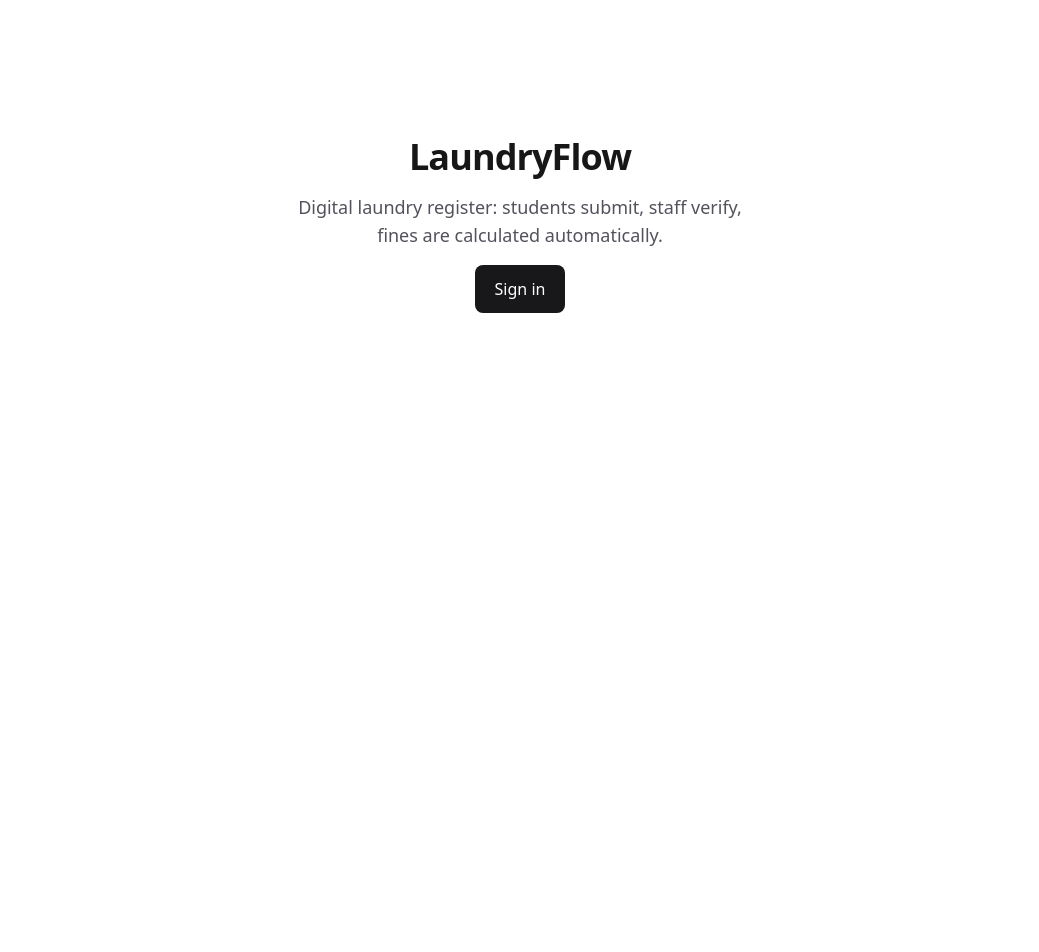
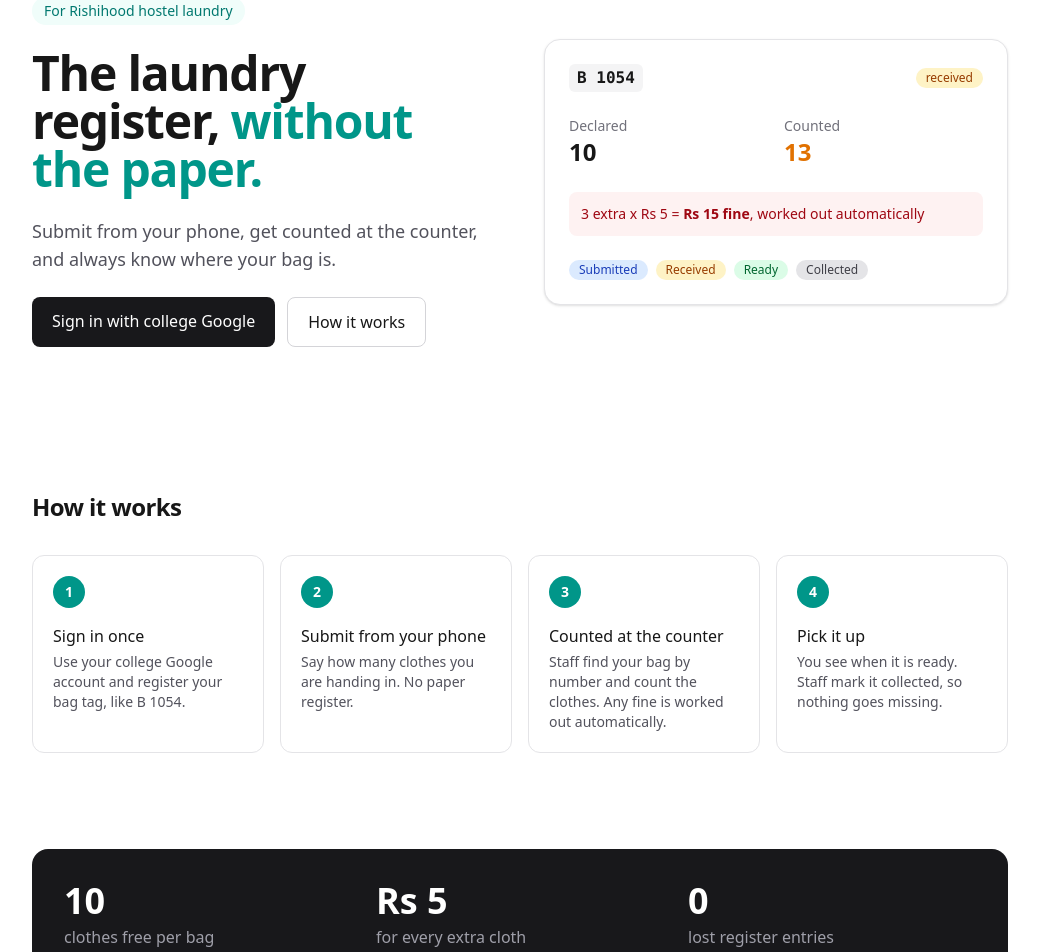
Before and after one commit to parth-access/LaundryFlow, a Next.js app: page / in a window 1280 px wide. Shown: the part 175-1127 px from the top of the page, without its empty margins (120-1159 px from the left). Before the commit the page ends 800 px from the top, so only its background shows below. Built offline with nearby package versions, Linux system fonts and the light colour scheme.

Commit message:
feat: rough landing page; TEAM.md - Parth owns UI, shared components rule

```diff
--- a/src/app/page.js
+++ b/src/app/page.js
@@ -1,19 +1,143 @@
+// OWNER: Parth (UI). Rough landing page: polish on Sat 14 in the UI pass.
 import Link from "next/link";
+
+const steps = [
+  { n: "1", title: "Sign in once", text: "Use your college Google account and register your bag tag, like B 1054." },
+  { n: "2", title: "Submit from your phone", text: "Say how many clothes you are handing in. No paper register." },
+  { n: "3", title: "Counted at the counter", text: "Staff find your bag by number and count the clothes. Any fine is worked out automatically." },
+  { n: "4", title: "Pick it up", text: "You see when it is ready. Staff mark it collected, so nothing goes missing." },
+];
+
+const statuses = [
+  { label: "Submitted", color: "bg-blue-100 text-blue-800 dark:bg-blue-950 dark:text-blue-200" },
+  { label: "Received", color: "bg-amber-100 text-amber-800 dark:bg-amber-950 dark:text-amber-200" },
+  { label: "Ready", color: "bg-green-100 text-green-800 dark:bg-green-950 dark:text-green-200" },
+  { label: "Collected", color: "bg-zinc-200 text-zinc-700 dark:bg-zinc-800 dark:text-zinc-300" },
+];
 
 export default function Home() {
   return (
-    <main className="flex flex-1 flex-col items-center justify-center gap-4 px-6 py-24 text-center">
-      <h1 className="text-4xl font-semibold tracking-tight">LaundryFlow</h1>
+    <div className="flex flex-1 flex-col">
+      <header className="mx-auto flex w-full max-w-5xl items-center justify-between px-6 py-5">
+        <span className="text-lg font-semibold tracking-tight">
+          Laundry<span className="text-teal-600 dark:text-teal-400">Flow</span>
+        </span>
+        <Link href="/login" className="rounded-lg px-4 py-2 text-sm font-medium hover:bg-zinc-100 dark:hover:bg-zinc-900">
+          Sign in
+        </Link>
+      </header>
+
+      <main className="mx-auto w-full max-w-5xl flex-1 px-6">
+        {/* Hero */}
+        <section className="grid items-center gap-12 py-16 md:grid-cols-2 md:py-24">
+          <div className="space-y-6">
+            <p className="inline-block rounded-full bg-teal-50 px-3 py-1 text-sm font-medium text-teal-700 dark:bg-teal-950 dark:text-teal-300">
+              For Rishihood hostel laundry
+            </p>
+            <h1 className="text-4xl font-semibold tracking-tight sm:text-5xl">
+              The laundry register, <span className="text-teal-600 dark:text-teal-400">without the paper.</span>
+            </h1>
             <p className="max-w-md text-lg text-zinc-600 dark:text-zinc-400">
-        Digital laundry register: students submit, staff verify, fines are
-        calculated automatically.
+              Submit from your phone, get counted at the counter, and always know where your bag is.
             </p>
+            <div className="flex flex-wrap gap-3">
               <Link
                 href="/login"
                 className="rounded-lg bg-zinc-900 px-5 py-3 font-medium text-white hover:bg-zinc-700 dark:bg-white dark:text-zinc-900 dark:hover:bg-zinc-200"
               >
-        Sign in
+                Sign in with college Google
               </Link>
+              <a href="#how" className="rounded-lg border border-zinc-300 px-5 py-3 font-medium hover:bg-zinc-100 dark:border-zinc-700 dark:hover:bg-zinc-900">
+                How it works
+              </a>
+            </div>
+          </div>
+
+          {/* Sample order card */}
+          <div className="rounded-2xl border border-zinc-200 bg-white p-6 shadow-sm dark:border-zinc-800 dark:bg-zinc-950">
+            <div className="flex items-center justify-between">
+              <span className="rounded-md bg-zinc-100 px-2 py-0.5 font-mono font-semibold dark:bg-zinc-800">B 1054</span>
+              <span className="rounded-full bg-amber-100 px-2.5 py-0.5 text-xs font-medium text-amber-800 dark:bg-amber-950 dark:text-amber-200">
+                received
+              </span>
+            </div>
+            <dl className="mt-6 grid grid-cols-2 gap-4 text-sm">
+              <div>
+                <dt className="text-zinc-500">Declared</dt>
+                <dd className="text-2xl font-semibold">10</dd>
+              </div>
+              <div>
+                <dt className="text-zinc-500">Counted</dt>
+                <dd className="text-2xl font-semibold text-amber-600">13</dd>
+              </div>
+            </dl>
+            <div className="mt-6 rounded-lg bg-red-50 p-3 text-sm text-red-800 dark:bg-red-950 dark:text-red-200">
+              3 extra x Rs 5 = <strong>Rs 15 fine</strong>, worked out automatically
+            </div>
+            <div className="mt-6 flex flex-wrap gap-2">
+              {statuses.map((s) => (
+                <span key={s.label} className={`rounded-full px-2.5 py-0.5 text-xs font-medium ${s.color}`}>
+                  {s.label}
+                </span>
+              ))}
+            </div>
+          </div>
+        </section>
+
+        {/* How it works */}
+        <section id="how" className="scroll-mt-8 py-12">
+          <h2 className="text-2xl font-semibold tracking-tight">How it works</h2>
+          <ol className="mt-8 grid gap-4 sm:grid-cols-2 lg:grid-cols-4">
+            {steps.map((s) => (
+              <li key={s.n} className="rounded-xl border border-zinc-200 p-5 dark:border-zinc-800">
+                <span className="flex h-8 w-8 items-center justify-center rounded-full bg-teal-600 text-sm font-semibold text-white">
+                  {s.n}
+                </span>
+                <h3 className="mt-4 font-medium">{s.title}</h3>
+                <p className="mt-1 text-sm text-zinc-600 dark:text-zinc-400">{s.text}</p>
+              </li>
+            ))}
+          </ol>
+        </section>
+
+        {/* The rule */}
+        <section className="py-12">
+          <div className="grid gap-6 rounded-2xl bg-zinc-900 p-8 text-white sm:grid-cols-3 dark:bg-zinc-900">
+            <div>
+              <p className="text-4xl font-semibold">10</p>
+              <p className="mt-1 text-zinc-400">clothes free per bag</p>
+            </div>
+            <div>
+              <p className="text-4xl font-semibold">Rs 5</p>
+              <p className="mt-1 text-zinc-400">for every extra cloth</p>
+            </div>
+            <div>
+              <p className="text-4xl font-semibold">0</p>
+              <p className="mt-1 text-zinc-400">lost register entries</p>
+            </div>
+          </div>
+        </section>
+
+        {/* Who it's for */}
+        <section className="grid gap-4 py-12 sm:grid-cols-2">
+          <div className="rounded-xl border border-zinc-200 p-6 dark:border-zinc-800">
+            <h3 className="font-medium">Students</h3>
+            <p className="mt-2 text-sm text-zinc-600 dark:text-zinc-400">
+              Sign in with your <strong>@rishihood.edu.in</strong> account, submit laundry, and see your orders and fines.
+            </p>
+          </div>
+          <div className="rounded-xl border border-zinc-200 p-6 dark:border-zinc-800">
+            <h3 className="font-medium">Laundry staff</h3>
+            <p className="mt-2 text-sm text-zinc-600 dark:text-zinc-400">
+              Find a bag by its number, count the clothes, and mark orders ready and collected.
+            </p>
+          </div>
+        </section>
       </main>
+
+      <footer className="mx-auto w-full max-w-5xl px-6 py-8 text-sm text-zinc-500">
+        LaundryFlow · a student project at NST Rishihood University
+      </footer>
+    </div>
   );
 }
```
Also changed, not shown: 1 other file (tests, documents, lock files or other folders). Lines whose indentation alone changed are shown as unchanged.
